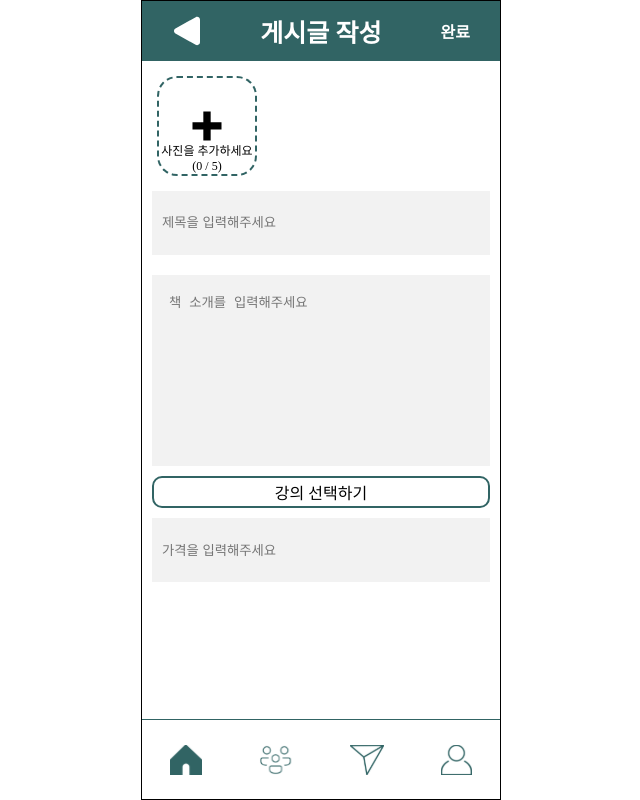
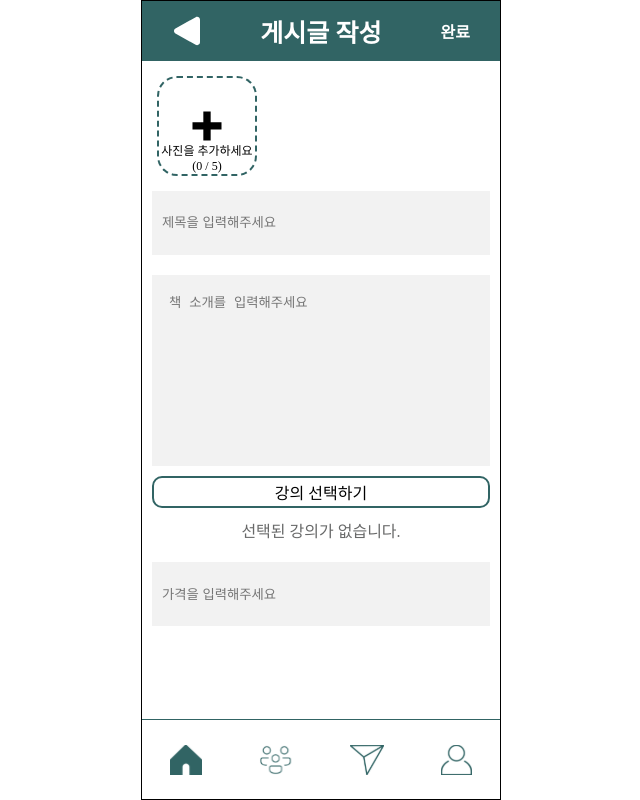
Before and after one commit to DevHiveTeamB/frontend, a Vue app in the folder vue-project/: page /write in a window 1280 px wide. Shown: the whole page, without its empty margins (319-959 px from the left). Built offline with nearby package versions, Linux system fonts and the light colour scheme.

Commit message:
카테고리 모달창 로직, 퍼블리싱 수정

```diff
--- a/vue-project/src/components/CategoryModal.vue
+++ b/vue-project/src/components/CategoryModal.vue
@@ -102,12 +102,6 @@ export default {
     closeModal() {
       //백엔드 연결 후 넣을것
 
-      //검색결과 중 하나를 선택하지 않았을때
-      if (this.selectedResult == null) {
-        alert('검색결과 중 하나를 선택해주세요')
-        return
-      }
-
       this.$emit('close')
       //PostPage에 표시해야 되므로 값을 부모로 전달해줌
       this.$emit('result-selected', this.selectedResult)
@@ -122,6 +116,7 @@ export default {
       }
 
       this.searchLoading = true
+      this.searchResults = []
 
       const obj = this.categoryOptions[this.selectIndex]
       // 카테고리 선택에 따라 API 요청
--- a/vue-project/src/views/BookListPage.vue
+++ b/vue-project/src/views/BookListPage.vue
@@ -278,6 +278,7 @@ export default {
 }
 
 .categoryItem {
+  width: 0px;
   flex-grow: 1;
   font-style: bold;
   border: none;
--- a/vue-project/src/views/PostPage.vue
+++ b/vue-project/src/views/PostPage.vue
@@ -58,14 +58,14 @@
       @result-selected="handleResultSelected"
     />
     <!-- 선택된 카테고리 표시해줌 -->
-    <div
-        v-if="this.selectedResult"
-        class="result-item"
-      >
+    <div v-if="this.selectedResult" class="result-item">
       <!-- 강의이름  -->
       <h3 style="margin: 0; margin-bottom: 1%;">{{ this.selectedResult.lectureName }}</h3>
       <!-- 전공 : 교수이름 -->
       <div>{{ this.selectedResult.major }} : {{ this.selectedResult.professorName }}</div>
+    </div>
+    <div v-else class="result-item" style="border: none; ">
+      <div style="display: flex; justify-content: center; align-items: center; color: #686969;">선택된 강의가 없습니다.</div>
     </div>
     <!-- 가격 입력창 -->
     <input
```
